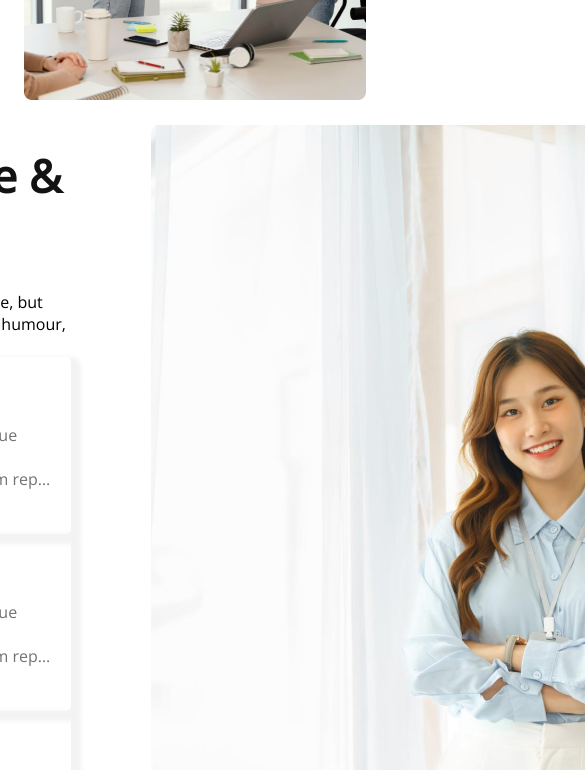
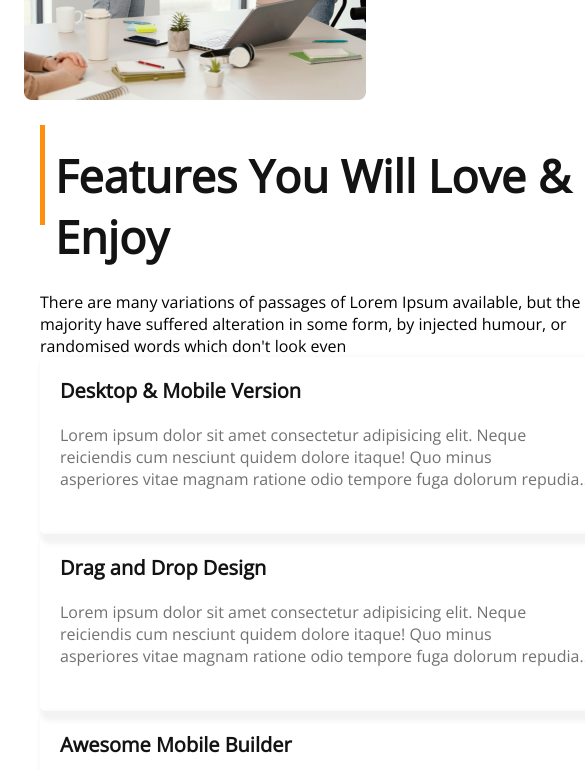
Before and after one commit to subrata20111/g3-architects-with-html-and-css, a plain HTML site: page index.html in a window 390 px wide. Shown: the part 2900-3670 px from the top of the page, 585 px wide, since content can reach past the window. Drawn offline with nearby package versions, Linux system fonts and the light colour scheme.

Commit message:
section 2 responsiveness done

```diff
--- a/styles/style.css
+++ b/styles/style.css
@@ -124,9 +124,6 @@ nav{
     align-items: flex-start;
     gap: 80px;
 }
-/* .article-field{
-    width: 586px;
-} */
 .aside-bar{
     display: flex;
 }
@@ -257,4 +254,33 @@ nav{
         left: 35%;
     }
     /* Section-1 end */
+
+    /* section 2 */
+    .section-2{
+        margin: 0 40px 20px 40px;
+        max-width: 560px;
+    }
+    .section-2-container{
+        flex-direction: column;
+    }
+    .aside-hr{
+        height: 100px;
+        width: 5px;
+        background: #FF900E;
+        border: 0;
+    }
+    .articles{
+        width: 540px;
+    }
+    .section-2-image{
+        position: relative;
+        width: 500px;
+        height: 500px;
+    }
+    .section-2-button{
+        display: none;
+    }
+
+    /* section 2 end  */
+
 }
```
